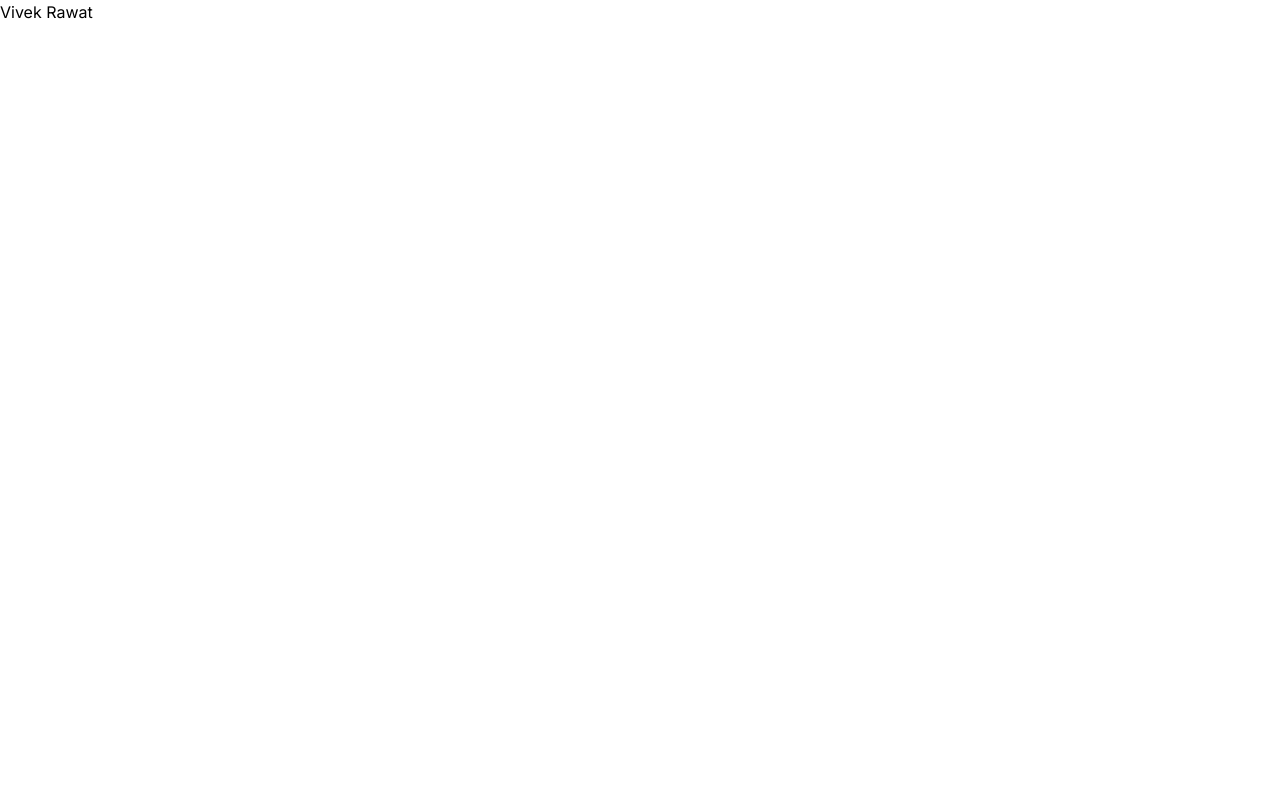
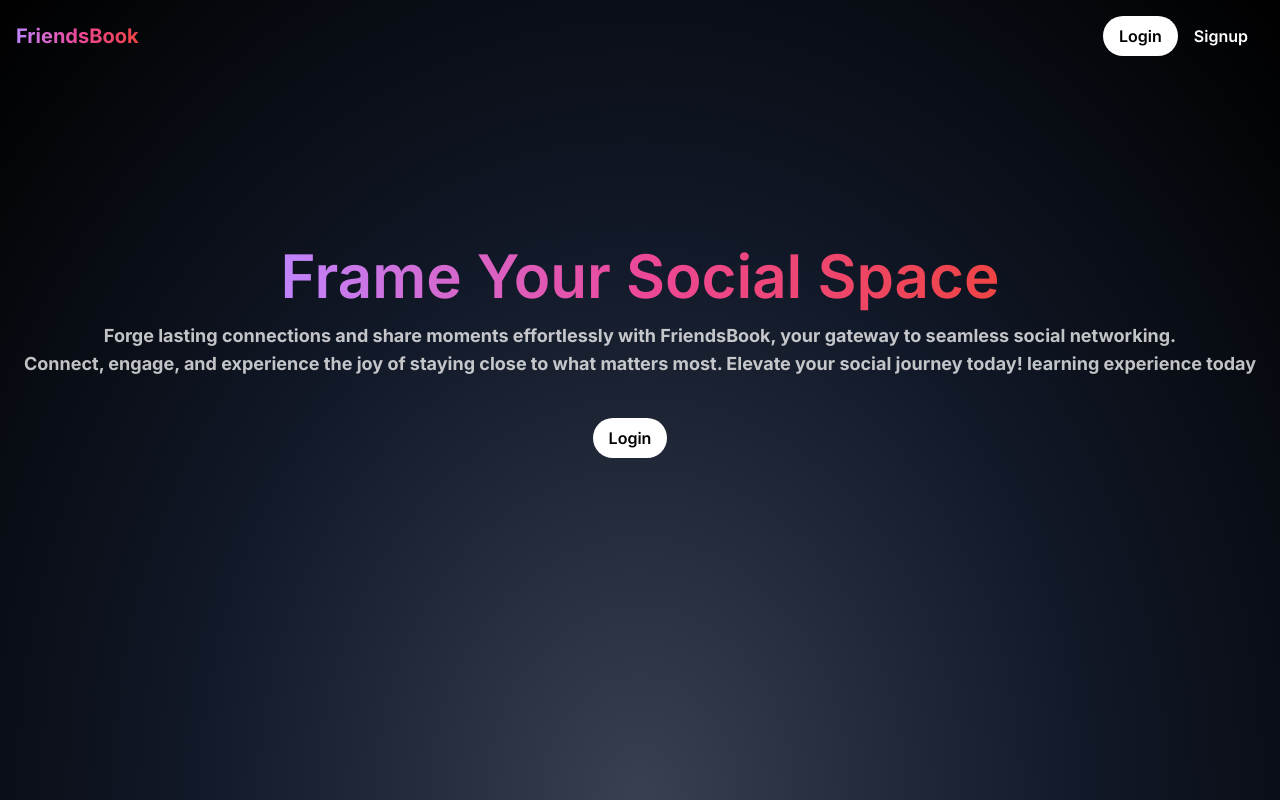
Before and after one commit to Saurav-Pant/Hack-O-Holic--2k23, a Next.js app in the folder Social_Media_Platform/: page / in a window 1280 px wide. Built offline with nearby package versions, Linux system fonts and the light colour scheme.

Commit message:
initial landing  page

```diff
--- a/Social_Media_Platform/src/app/page.tsx
+++ b/Social_Media_Platform/src/app/page.tsx
@@ -1,9 +1,35 @@
+"use client"
+import React from "react";
+import Navbar from "../components/Navbar";
+import Link from "next/link";
 export default function Home() {
   return (
     <>
-      <div>
-        <h1>Vivek Rawat</h1>
+    <div className="bg-[radial-gradient(ellipse_at_bottom,_var(--tw-gradient-stops))] from-gray-700 via-gray-900 to-black h-screen w-full">
+      <Navbar />
+      <div className="flex flex-col items-center justify-center h-[70vh] text-white">
+        <div className="text-3xl sm:text-6xl font-semibold mb-4 text-center">
+          <span
+            className="bg-gradient-to-r from-purple-400 via-pink-500 to-red-500 bg-clip-text text-transparent "
+            style={{ WebkitBackgroundClip: "text" }}
+          >
+           Frame Your Social Space
+          </span>
+        </div>
+        <div className="text-sm sm:text-lg opacity-75 text-center font-bold">
+        Forge lasting connections and share moments effortlessly with FriendsBook, your gateway to seamless social networking.<br /> Connect, engage, and experience the joy of staying close to what matters most. Elevate your social journey today!
+          learning experience today
+        </div>
+        <div className="mt-10 text-center">
+
+
+
+            <button className="bg-white  text-black font-semibold py-2 px-4 rounded-full hover:bg-slate-300 transition-colors duration-500 ease-in-out mr-5">
+              <Link href="/Login">Login</Link>
+            </button>
+        </div>
       </div>
+    </div>
     </>
   );
 }
--- /dev/null
+++ b/Social_Media_Platform/src/components/Navbar.tsx
@@ -0,0 +1,34 @@
+"use client";
+import React from "react";
+import Link from "next/link";
+
+const Navbar = () => {
+
+  return (
+    <div className="flex justify-between items-center p-4">
+      <div className=" bg-gradient-to-r from-purple-400 via-pink-500 to-red-500 bg-clip-text text-transparent text-xl font-bold">
+        <Link href="/">FriendsBook</Link>
+      </div>
+      <div className="flex space-x-4 justify-between items-center">
+
+         <div className="flex items-center">
+       </div>
+
+
+          <div>
+            <button className="bg-white  text-black font-semibold py-2 px-4 rounded-full hover:bg-slate-300 transition-colors duration-500 ease-in-out">
+              <Link href="/Login">Login</Link>
+            </button>
+            <button
+              className="hover:bg-white hover:text-black  text-white font-semibold py-2 px-4 rounded-full
+          transition-colors duration-500 ease-in-out"
+            >
+              <Link href="/SignUp">Signup</Link>
+            </button>
+          </div>
+      </div>
+    </div>
+  );
+};
+
+export default Navbar;
```
